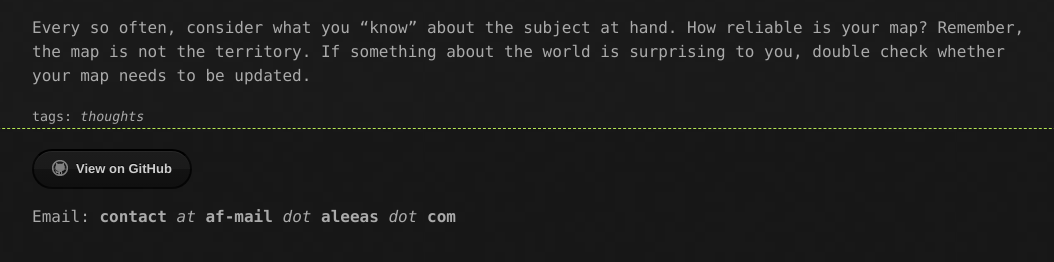
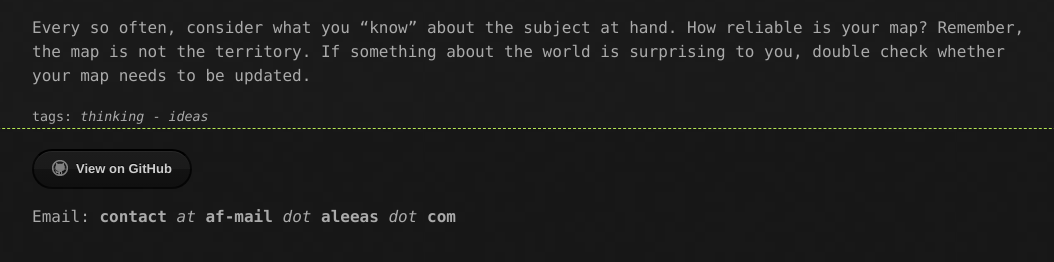
Before and after one commit to andresfredes/andresfredes.github.io, a Jekyll site: the page built from _posts/2025-09-15-map-not-the-territory.markdown, in a window 1280 px wide. Shown: the part 1153-1415 px from the top of the page, without its empty margins (108-1162 px from the left). Built offline with Jekyll 4.4.1, drawn with Linux system fonts in a browser that asks for light colours.

Commit message:
post: tag updates - various posts

```diff
--- a/_posts/2025-06-14-self-hosted-search-engine.markdown
+++ b/_posts/2025-06-14-self-hosted-search-engine.markdown
@@ -1,7 +1,7 @@
 ---
 layout: post
 title:  "Self-hosted search"
-tags: search searx searxng self-host tailscale
+tags: search self-host tailscale
 excerpt_separator: <!--more-->
 links:
     - link:
--- a/_posts/2025-07-03-curiosity-killed-the-cat.markdown
+++ b/_posts/2025-07-03-curiosity-killed-the-cat.markdown
@@ -1,7 +1,7 @@
 ---
 layout: post
 title:  "Curiosity killed the cat"
-tags: internet
+tags: internet thinking ideas
 excerpt_separator: <!--more-->
 links:
     - link:
--- a/_posts/2025-07-04-books-2024.markdown
+++ b/_posts/2025-07-04-books-2024.markdown
@@ -1,7 +1,7 @@
 ---
 layout: post
 title:  "2024 - A summary in books"
-tags: book librarything
+tags: books librarything reading
 excerpt_separator: <!--more-->
 links:
     - link:
--- a/_posts/2025-09-15-map-not-the-territory.markdown
+++ b/_posts/2025-09-15-map-not-the-territory.markdown
@@ -1,7 +1,7 @@
 ---
 layout: post
 title:  "The map is not the territory"
-tags: thoughts
+tags: thinking ideas
 excerpt_separator: <!--more-->
 ---
 ### An obviously true statement with interesting ramifications.
```
